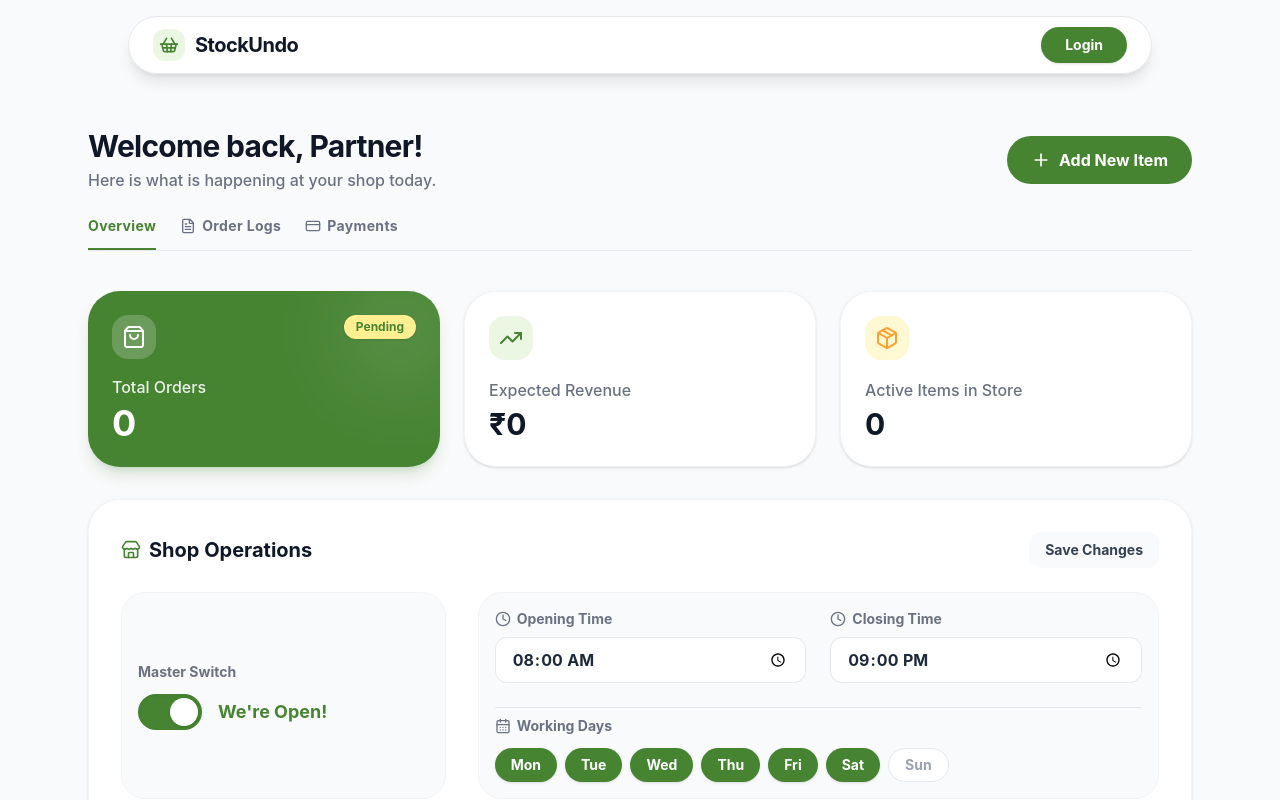
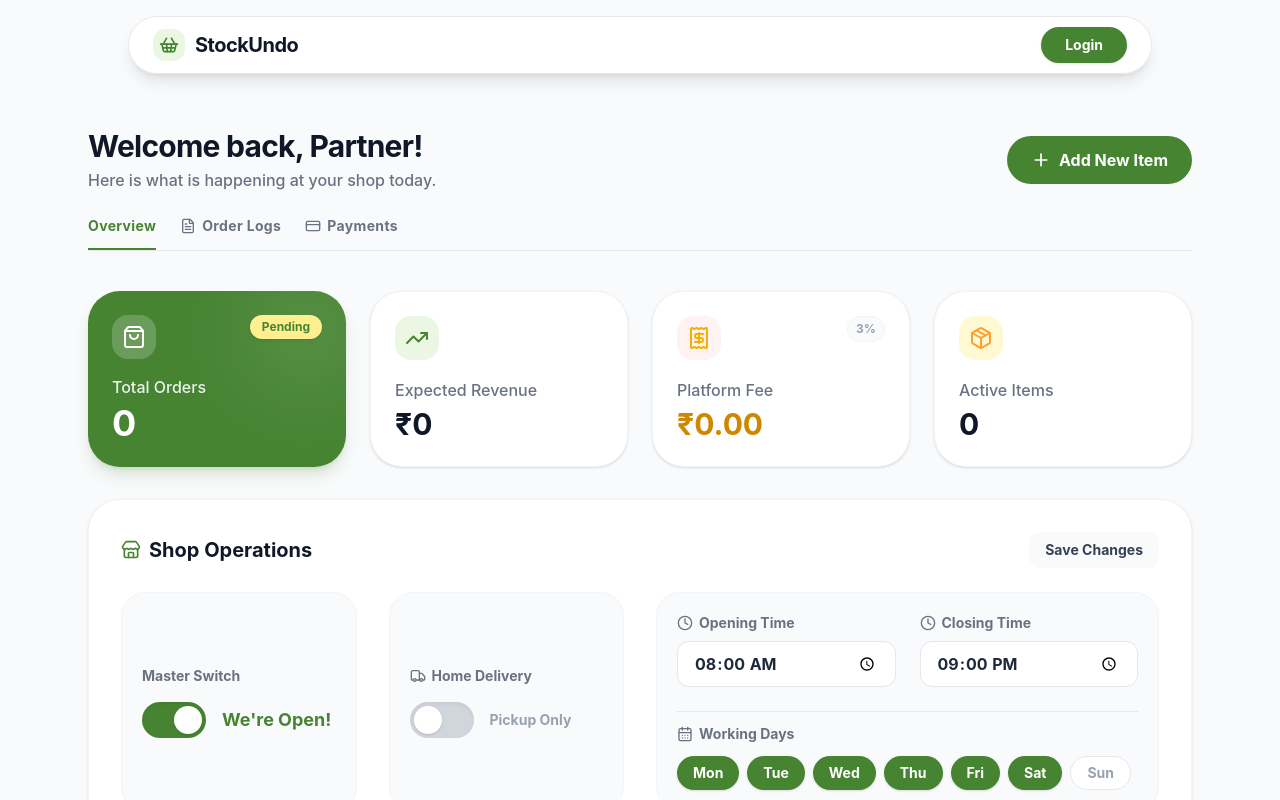
Before and after one commit to Alwin42/Project_100, a Vue app in the folder Saadhanam-kadayil-undo/frontend/: page /dashboard in a window 1280 px wide. Shown: the top 800 px of the page. Built offline with nearby package versions, Linux system fonts and the light colour scheme.

Commit message:
inventory changes & platform fee card added

```diff
--- a/Saadhanam-kadayil-undo/frontend/src/views/Dashboard.vue
+++ b/Saadhanam-kadayil-undo/frontend/src/views/Dashboard.vue
@@ -39,7 +39,7 @@
         </button>
       </nav>
 
-      <div class="grid grid-cols-1 md:grid-cols-3 gap-6 mb-8">
+      <div class="grid grid-cols-1 md:grid-cols-4 gap-6 mb-8">
 
         <div class="bg-primary rounded-4xl p-6 text-white shadow-lg shadow-primary/20 relative overflow-hidden group hover:-translate-y-1.5 transition-all duration-300 cursor-default">
           <div class="absolute top-0 right-0 -mr-6 -mt-6 w-32 h-32 bg-white/10 rounded-full blur-2xl pointer-events-none group-hover:scale-150 transition-transform duration-700"></div>
@@ -65,6 +65,19 @@
           </div>
         </div>
 
+        <div class="bg-white rounded-4xl p-6 border border-gray-100 shadow-sm hover:shadow-xl hover:shadow-yellow-200/50 hover:border-yellow-200 hover:-translate-y-1.5 transition-all duration-300 flex flex-col justify-between group cursor-default">
+          <div class="flex justify-between items-start mb-4">
+            <div class="p-2.5 bg-red-50 rounded-2xl group-hover:bg-yellow-100 transition-colors duration-300">
+              <ReceiptIcon class="w-6 h-6 text-yellow-500" />
+            </div>
+             <span class="text-gray-400 text-xs font-bold px-2 py-1 bg-gray-50 rounded-full border border-gray-100">3%</span>
+          </div>
+          <div>
+            <h3 class="text-gray-500 font-medium mb-1 flex items-center gap-1.5">Platform Fee</h3>
+            <p class="text-3xl font-bold text-yellow-600">₹{{ calculatedFee }}</p>
+          </div>
+        </div>
+
         <div class="bg-white rounded-4xl p-6 border border-gray-100 shadow-sm hover:shadow-xl hover:shadow-gray-200/50 hover:border-gray-200 hover:-translate-y-1.5 transition-all duration-300 flex flex-col justify-between group cursor-default">
           <div class="flex justify-between items-start mb-4">
             <div class="p-2.5 bg-accent-1/40 rounded-2xl group-hover:bg-accent-1/60 transition-colors duration-300">
@@ -72,7 +85,7 @@
             </div>
           </div>
           <div>
-            <h3 class="text-gray-500 font-medium mb-1">Active Items in Store</h3>
+            <h3 class="text-gray-500 font-medium mb-1">Active Items</h3>
             <p class="text-3xl font-bold text-gray-900">{{ stats.activeItems }}</p>
           </div>
         </div>
@@ -89,10 +102,10 @@
           </button>
         </div>
 
-        <div class="grid grid-cols-1 md:grid-cols-3 gap-8">
+        <div class="grid grid-cols-1 md:grid-cols-4 gap-8">
 
-          <div class="flex flex-col justify-center items-start bg-gray-50 p-4 rounded-3xl border border-gray-100">
-            <p class="text-sm font-bold text-gray-500 mb-3">Master Switch</p>
+          <div class="flex flex-col justify-center items-start bg-gray-50 p-5 rounded-3xl border border-gray-100 h-full">
+            <p class="text-sm font-bold text-gray-500 mb-4">Master Switch</p>
             <div class="flex items-center gap-4">
               <button
                 @click="shopSettings.isOpen = !shopSettings.isOpen"
@@ -110,7 +123,26 @@
             </div>
           </div>
 
-          <div class="md:col-span-2 grid grid-cols-1 md:grid-cols-2 gap-6 bg-gray-50 p-4 rounded-3xl border border-gray-100">
+          <div class="flex flex-col justify-center items-start bg-gray-50 p-5 rounded-3xl border border-gray-100 h-full">
+            <p class="text-sm font-bold text-gray-500 mb-4 flex items-center gap-1.5"><TruckIcon class="w-4 h-4"/> Home Delivery</p>
+            <div class="flex items-center gap-4">
+              <button
+                @click="shopSettings.deliveryAvailable = !shopSettings.deliveryAvailable"
+                class="relative w-16 h-9 rounded-full transition-colors duration-300 focus:outline-none shadow-inner"
+                :class="shopSettings.deliveryAvailable ? 'bg-secondary' : 'bg-gray-300'"
+              >
+                <div
+                  class="absolute top-1 left-1 bg-white w-7 h-7 rounded-full transition-transform duration-300 shadow-sm flex items-center justify-center"
+                  :class="shopSettings.deliveryAvailable ? 'translate-x-7' : 'translate-x-0'"
+                ></div>
+              </button>
+              <span class="font-bold text-sm transition-colors duration-300 leading-tight" :class="shopSettings.deliveryAvailable ? 'text-gray-900' : 'text-gray-400'">
+                {{ shopSettings.deliveryAvailable ? "Delivery Enabled" : "Pickup Only" }}
+              </span>
+            </div>
+          </div>
+
+          <div class="md:col-span-2 grid grid-cols-1 md:grid-cols-2 gap-6 bg-gray-50 p-5 rounded-3xl border border-gray-100">
             <div>
               <p class="text-sm font-bold text-gray-500 mb-2 flex items-center gap-1.5"><ClockIcon class="w-4 h-4"/> Opening Time</p>
               <input
@@ -128,7 +160,7 @@
               >
             </div>
 
-            <div class="md:col-span-2 pt-2 border-t border-gray-200">
+            <div class="md:col-span-2 pt-3 border-t border-gray-200">
               <p class="text-sm font-bold text-gray-500 mb-3 flex items-center gap-1.5"><CalendarDaysIcon class="w-4 h-4"/> Working Days</p>
               <div class="flex flex-wrap gap-2">
                 <button
@@ -371,14 +403,14 @@
 
 <script setup>
 import Navbar from '../components/Navbar.vue'
-import { ref, onMounted } from 'vue'
+import { ref, onMounted, computed } from 'vue' // ADDED computed
 import { useRouter } from 'vue-router'
 import axios from 'axios'
 
 import {
   PlusIcon, ShoppingBagIcon, TrendingUpIcon, PackageIcon,
   Edit2Icon, XIcon, StoreIcon, ClockIcon, CalendarDaysIcon,
-  FileTextIcon, CreditCardIcon
+  FileTextIcon, CreditCardIcon, ReceiptIcon, TruckIcon // ADDED NEW ICONS
 } from 'lucide-vue-next'
 
 const router = useRouter()
@@ -393,9 +425,15 @@ const stats = ref({
   activeItems: 0
 })
 
-// Shop Operations Settings State
+// NEW: Compute the 3% platform fee based on expected revenue
+const calculatedFee = computed(() => {
+  return (stats.value.revenue * 0.03).toFixed(2);
+})
+
+// UPDATED: Added deliveryAvailable state
 const shopSettings = ref({
   isOpen: true,
+  deliveryAvailable: false, // NEW
   openTime: '08:00',
   closeTime: '21:00',
   days: ['Mon', 'Tue', 'Wed', 'Thu', 'Fri', 'Sat']
@@ -409,13 +447,14 @@ const toggleDay = (day) => {
   }
 }
 
-// Update the save function to include the times
+// UPDATED: Include deliveryAvailable in the payload
 const saveShopSettings = async () => {
   const token = localStorage.getItem('token');
   try {
     const response = await axios.put('http://localhost:3000/api/auth/vendor/settings',
       {
         isOpen: shopSettings.value.isOpen,
+        deliveryAvailable: shopSettings.value.deliveryAvailable, // NEW
         openTime: shopSettings.value.openTime,
         closeTime: shopSettings.value.closeTime
       },
@@ -489,13 +528,14 @@ onMounted(async () => {
       vendorName.value = decoded.shopName;
     }
 
-    // 1. SAFELY FETCH SETTINGS (Won't crash the page if it fails)
+    // UPDATED: Fetch the new deliveryAvailable state
     try {
       const settingsResponse = await axios.get('http://localhost:3000/api/auth/vendor/settings', {
         headers: { Authorization: `Bearer ${token}` }
       });
       if(settingsResponse.data.success) {
         shopSettings.value.isOpen = settingsResponse.data.isOpen;
+        shopSettings.value.deliveryAvailable = settingsResponse.data.deliveryAvailable || false; // NEW
         shopSettings.value.openTime = settingsResponse.data.openTime;
         shopSettings.value.closeTime = settingsResponse.data.closeTime;
       }
@@ -503,7 +543,6 @@ onMounted(async () => {
       console.warn("Could not fetch initial shop settings.", settingsError);
     }
 
-    // 2. FETCH INVENTORY & ORDERS (These will run even if settings fail!)
     try {
       const invResponse = await axios.get('http://localhost:3000/api/inventory', {
         headers: { Authorization: `Bearer ${token}` }
@@ -540,7 +579,6 @@ onMounted(async () => {
   }
 })
 
-// FIXED: Toggles stock in UI and sends update to the database!
 const toggleStock = async (item) => {
   const token = localStorage.getItem('token');
   item.inStock = !item.inStock;
```
Also changed, not shown: Saadhanam-kadayil-undo/frontend/src/views/Inventory.vue (+11 -30 lines).
